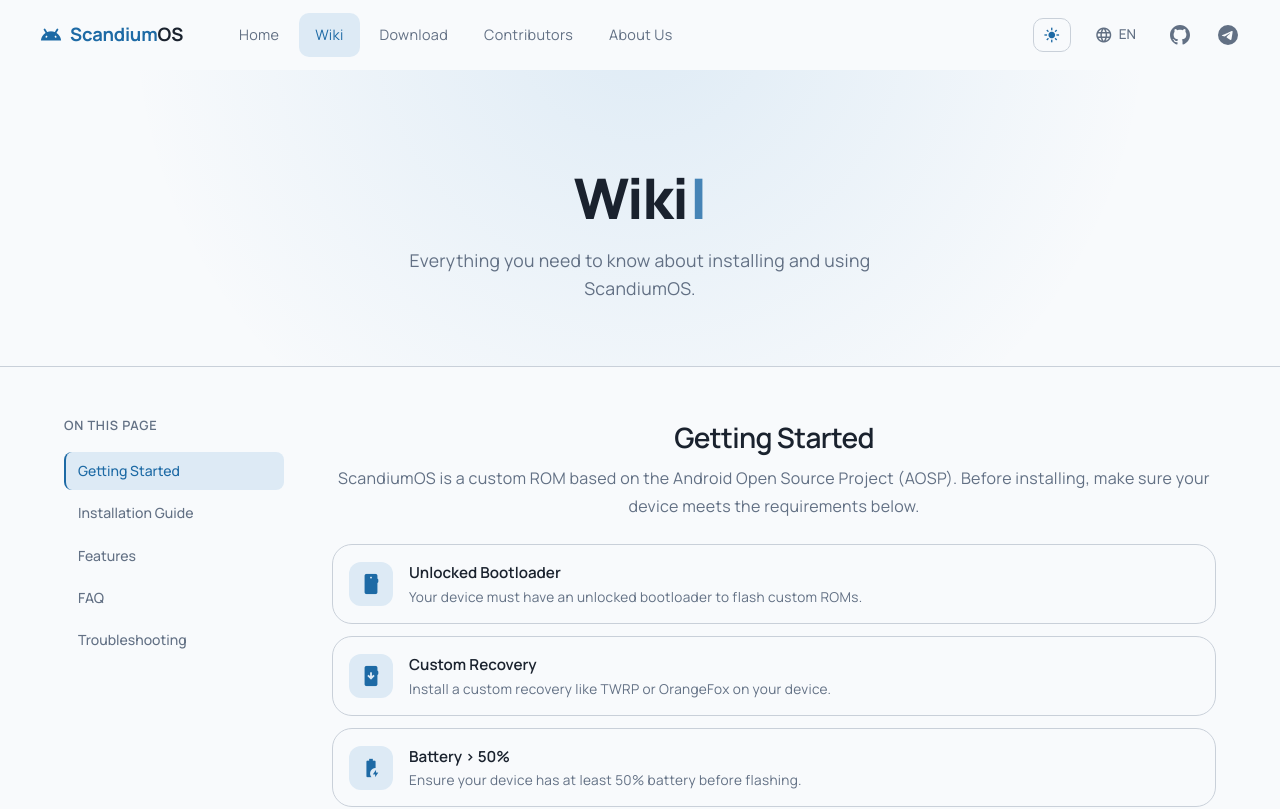
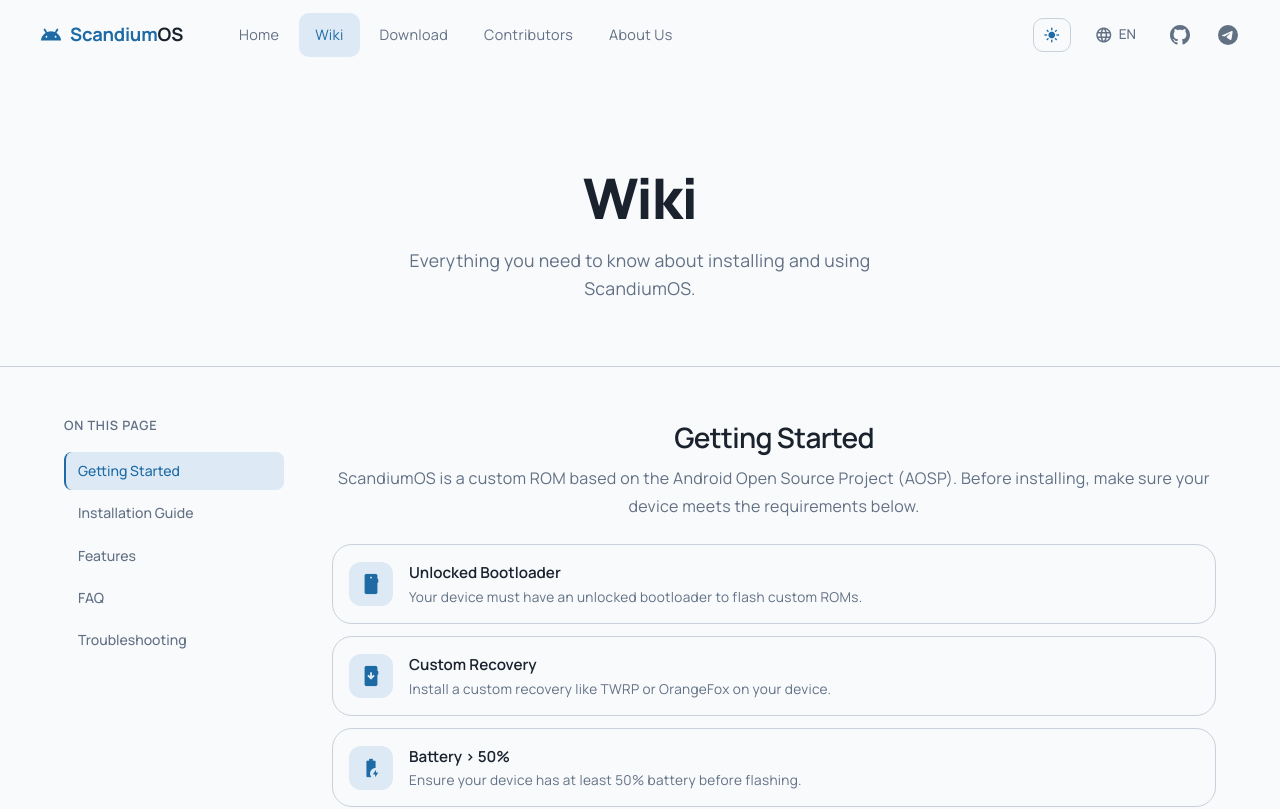
Before and after one commit to ScandiumUI/official-website, a Vue app: page /wiki in a window 1280 px wide. Shown: the top 809 px of the page. Built offline with nearby package versions, Linux system fonts and the light colour scheme.

Commit message:
cookie: removed the typing animation and the header background color effect

```diff
--- a/src/pages/Wiki.vue
+++ b/src/pages/Wiki.vue
@@ -3,9 +3,7 @@
     <section class="page-hero">
       <div class="wrapper">
         <div class="page-hero-content animate-fade-up">
-          <h1>
-            {{ displayedTitle }}<span class="typing-cursor">|</span>
-          </h1>
+          <h1>{{ t('wiki.title') }}</h1>
           <p>{{ t('wiki.desc') }}</p>
         </div>
       </div>
@@ -125,24 +123,6 @@
 
 const { t } = useI18n()
 
-const displayedTitle = ref('')
-const fullTitle = computed(() => t('wiki.title'))
-let typingInterval = null
-
-const startTyping = () => {
-  let i = 0
-  displayedTitle.value = ''
-  clearInterval(typingInterval)
-  typingInterval = setInterval(() => {
-    if (i < fullTitle.value.length) {
-      displayedTitle.value += fullTitle.value.charAt(i)
-      i++
-    } else {
-      clearInterval(typingInterval)
-    }
-  }, 100)
-}
-
 const activeSection = ref('getting-started')
 
 const sections = computed(() => [
@@ -212,11 +192,9 @@
 
 onMounted(() => {
   window.addEventListener('scroll', handleScroll, { passive: true })
-  startTyping()
 })
 onUnmounted(() => {
   window.removeEventListener('scroll', handleScroll)
-  clearInterval(typingInterval)
 })
 </script>
 
@@ -224,7 +202,6 @@
 .page-hero {
   padding: 6rem 0 4rem;
   border-bottom: 1px solid var(--color-border);
-  background: radial-gradient(circle at 50% -20%, var(--color-tertiary) 0%, transparent 70%);
 }
 
 .page-hero-content {
@@ -238,17 +215,6 @@
   font-weight: 800;
   margin-bottom: 1rem;
   letter-spacing: -0.02em;
-}
-
-.typing-cursor {
-  color: var(--color-primary);
-  animation: blink 0.8s infinite;
-  margin-left: 2px;
-}
-
-@keyframes blink {
-  0%, 100% { opacity: 1; }
-  50% { opacity: 0; }
 }
 
 .page-hero-content p {
```
